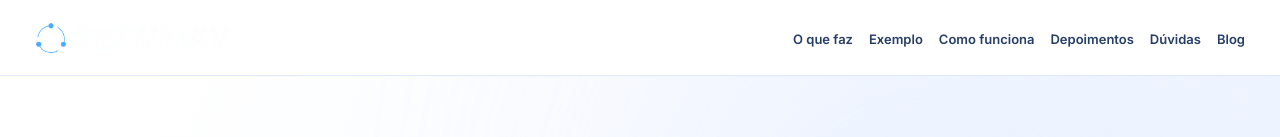
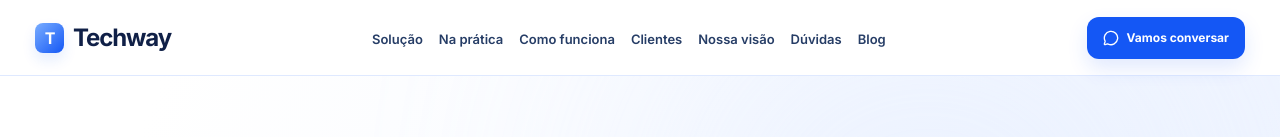
Before and after one commit to Techwayteam/techway-site, a Next.js app: page / in a window 1280 px wide. Shown: the top 137 px of the page. Built offline with nearby package versions, Linux system fonts and the light colour scheme.

Commit message:
feat(site): cabeçalho claro e contato contextual na home

```diff
--- a/components/Header.tsx
+++ b/components/Header.tsx
@@ -1,7 +1,9 @@
 import { useState } from 'react';
 import Image from 'next/image';
 import Link from 'next/link';
-import { Menu } from 'lucide-react';
+import { Menu, MessageCircle } from 'lucide-react';
+import { useRouter } from 'next/router';
+import WhatsAppLink from './WhatsAppLink';
 import useContactPage from '../hooks/useContactPage';
 
 interface MenuItem {
@@ -12,6 +14,7 @@ interface MenuItem {
 export default function Header(): JSX.Element {
   const [isMenuOpen, setIsMenuOpen] = useState(false);
   const contactPage = useContactPage();
+  const isHome = useRouter().pathname === '/';
   const homePath = contactPage.startsWith('blog/')
     ? `/?origem=${encodeURIComponent(contactPage)}`
     : '/';
@@ -19,10 +22,11 @@ export default function Header(): JSX.Element {
   const toggleMenu = (): void => setIsMenuOpen(!isMenuOpen);
 
   const menuItems: MenuItem[] = [
-    { href: `${homePath}#solucoes`, label: "O que faz" },
-    { href: `${homePath}#exemplo`, label: "Exemplo" },
+    { href: `${homePath}#solucoes`, label: "Solução" },
+    { href: `${homePath}#exemplo`, label: "Na prática" },
     { href: `${homePath}#como-funciona`, label: "Como funciona" },
-    { href: `${homePath}#depoimentos`, label: "Depoimentos" },
+    { href: `${homePath}#depoimentos`, label: "Clientes" },
+    { href: `${homePath}#visao`, label: "Nossa visão" },
     { href: `${homePath}#faq`, label: "Dúvidas" },
     { href: "/blog", label: "Blog" },
   ];
@@ -30,7 +34,10 @@ export default function Header(): JSX.Element {
   return (
     <header className="bg-gray-900 text-white py-4 fixed w-full z-50">
       <div className="container mx-auto px-4 flex justify-between items-center">
-        <Link href={homePath} className="flex items-center">
+        <Link href={homePath} className="flex items-center" aria-label="Techway — página inicial">
+          {isHome ? (
+            <span className="tw-brand"><span className="tw-brand-mark" aria-hidden="true">T</span>Techway</span>
+          ) : (
             <Image
               src="/logo_techway_semslogan_transparent.png"
               alt="Logo da TECHWAY"
@@ -38,6 +45,7 @@ export default function Header(): JSX.Element {
               height={40}
               className="h-8 w-auto"
             />
+          )}
         </Link>
         <nav className="hidden lg:block" aria-label="Navegação principal">
           <ul className="flex items-center space-x-4">
@@ -50,6 +58,17 @@ export default function Header(): JSX.Element {
             ))}
           </ul>
         </nav>
+        {isHome && (
+          <WhatsAppLink
+            message="Olá! Gostaria de conhecer o funcionário digital de atendimento da Techway."
+            page={contactPage}
+            cta="cabecalho"
+            className="tw-header-cta"
+          >
+            <MessageCircle className="h-4 w-4" aria-hidden="true" />
+            Vamos conversar
+          </WhatsAppLink>
+        )}
         <button
           className="lg:hidden p-2 rounded-md hover:bg-gray-800 transition-colors duration-300"
           onClick={toggleMenu}
```
Lines whose indentation alone changed are shown as unchanged.
